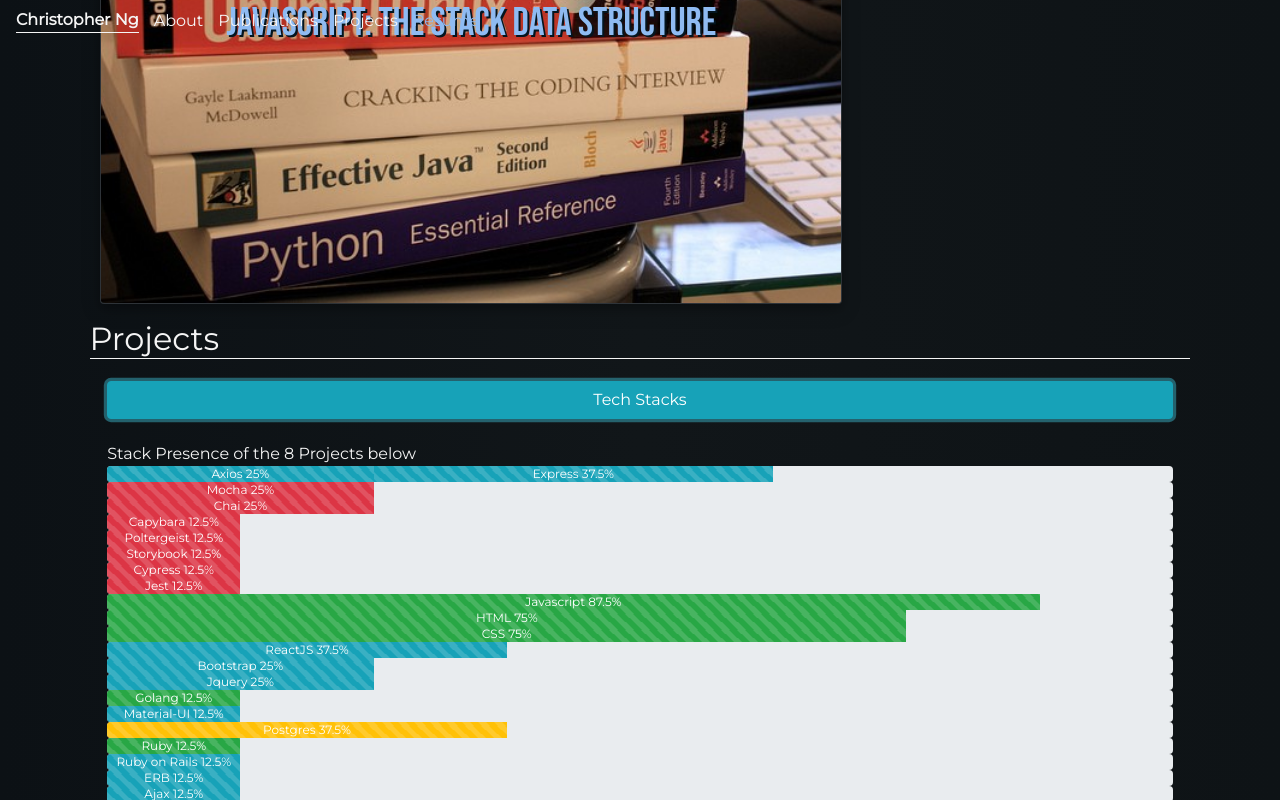
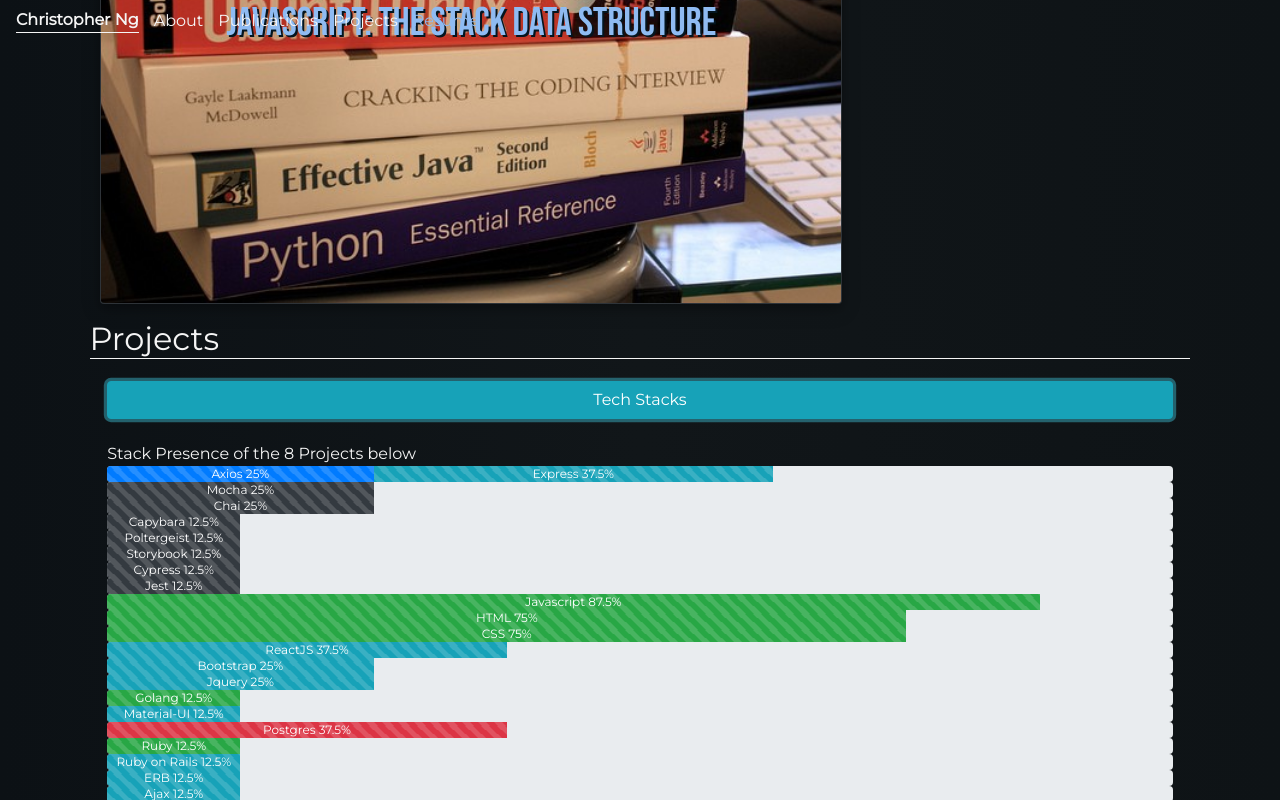
Before and after one commit to ChrisnNg/Ng, a React (Create React App) app: page / in a window 1280 px wide. Both pictures are taken after a click on the button "Tech Stacks". Shown: the part 2238-3038 px from the top of the page. Built offline with nearby package versions, Linux system fonts and the light colour scheme.

Commit message:
recolor stacks

```diff
--- a/src/App.js
+++ b/src/App.js
@@ -81,7 +81,7 @@
       <ProgressBar>
         <ProgressBar
           animated
-          variant={"info"}
+          variant={"primary"}
           now={(stackCount["Axios"] / projects.length) * 100}
           label={`${"Axios"} ${(stackCount["Axios"] / projects.length) * 100}%`}
         />
@@ -98,26 +98,26 @@
     finalCount.push(
       <ProgressBar
         animated
-        variant={"danger"}
+        variant={"dark"}
         now={(stackCount["Mocha"] / projects.length) * 100}
         label={`${"Mocha"} ${(stackCount["Mocha"] / projects.length) * 100}%`}
       />,
       <ProgressBar
         animated
-        variant={"danger"}
+        variant={"dark"}
         now={(stackCount["Chai"] / projects.length) * 100}
         label={`${"Chai"} ${(stackCount["Chai"] / projects.length) * 100}%`}
       />,
       <ProgressBar
         animated
-        variant={"danger"}
+        variant={"dark"}
         now={(stackCount["Capybara"] / projects.length) * 100}
         label={`${"Capybara"} ${(stackCount["Capybara"] / projects.length) *
           100}%`}
       />,
       <ProgressBar
         animated
-        variant={"danger"}
+        variant={"dark"}
         now={(stackCount["Poltergeist"] / projects.length) * 100}
         label={`${"Poltergeist"} ${(stackCount["Poltergeist"] /
           projects.length) *
@@ -125,21 +125,21 @@
       />,
       <ProgressBar
         animated
-        variant={"danger"}
+        variant={"dark"}
         now={(stackCount["Storybook"] / projects.length) * 100}
         label={`${"Storybook"} ${(stackCount["Storybook"] / projects.length) *
           100}%`}
       />,
       <ProgressBar
         animated
-        variant={"danger"}
+        variant={"dark"}
         now={(stackCount["Cypress"] / projects.length) * 100}
         label={`${"Cypress"} ${(stackCount["Cypress"] / projects.length) *
           100}%`}
       />,
       <ProgressBar
         animated
-        variant={"danger"}
+        variant={"dark"}
         now={(stackCount["Jest"] / projects.length) * 100}
         label={`${"Jest"} ${(stackCount["Jest"] / projects.length) * 100}%`}
       />
@@ -168,19 +168,8 @@
       ) {
         variant = "success";
       }
-      if (
-        stack === "Mocha" ||
-        stack === "Chai" ||
-        stack === "Capybara" ||
-        stack === "Poltergeist" ||
-        stack === "Storybook" ||
-        stack === "Cypress" ||
-        stack === "Jest"
-      ) {
+      if (stack === "Postgres") {
         variant = "danger";
-      }
-      if (stack === "Postgres") {
-        variant = "warning";
       }
 
       finalCount.push(
```
